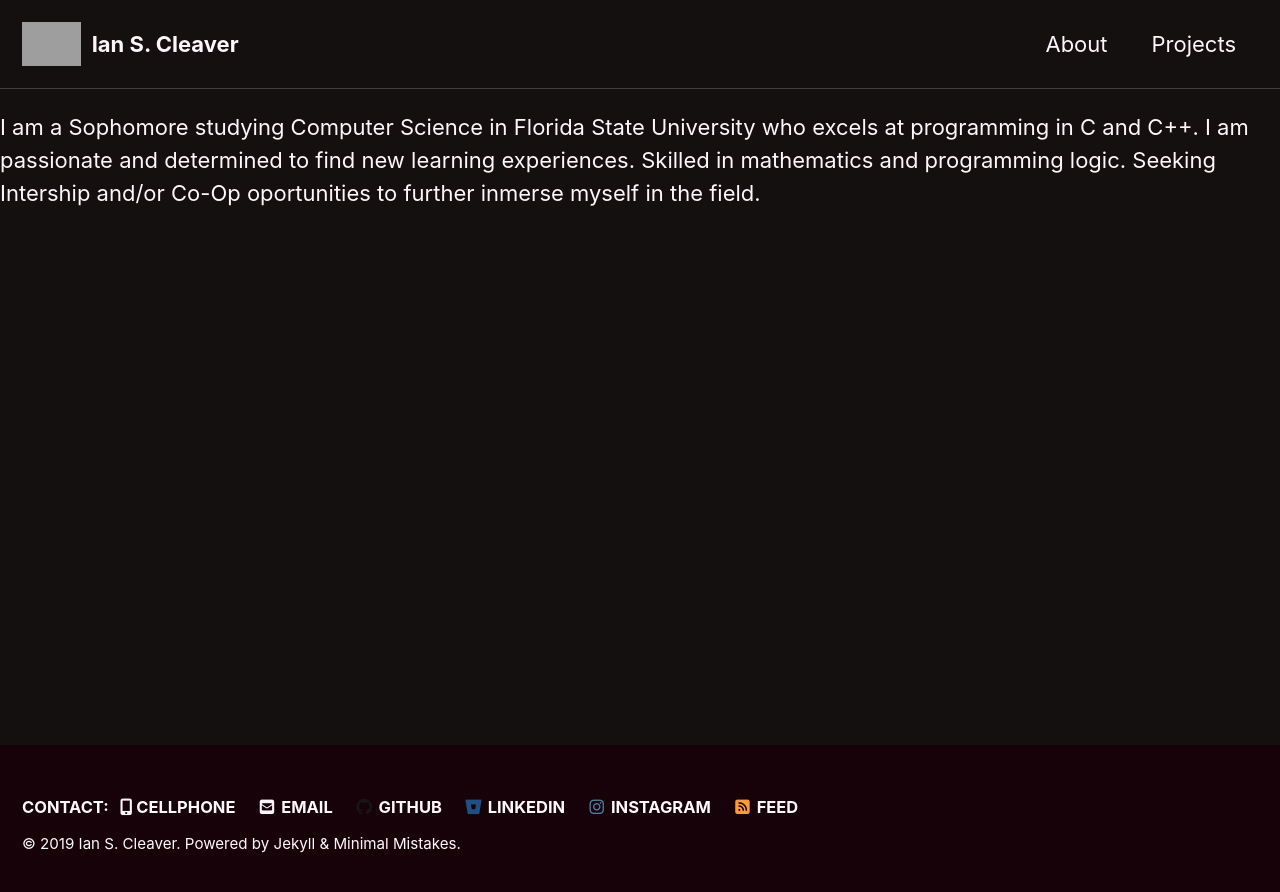
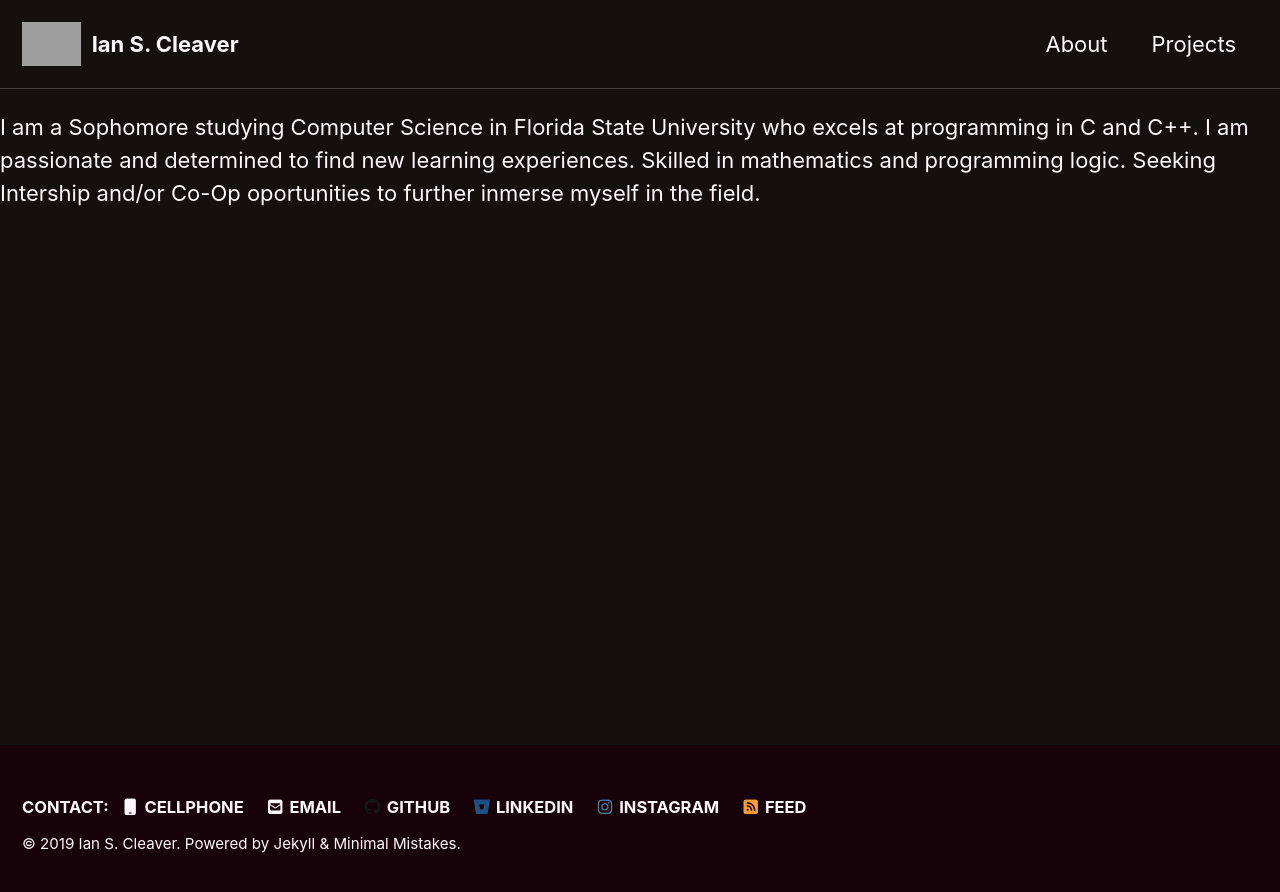
Before and after one commit to IanCleaver/IanCleaver.github.io, a Jekyll site: the page built from about.md, in a window 1280 px wide. Shown: the top 892 px of the page. Built offline with Jekyll 4.4.1, drawn with Linux system fonts in a browser that asks for light colours; cached includes are drawn as plain includes; nearby versions of some CDN libraries; our own code applies the rules of GitHub Pages for plain Markdown files; grey boxes are pictures that could not be loaded.

Commit message:
Update _config.yml

```diff
--- a/_config.yml
+++ b/_config.yml
@@ -117,7 +117,7 @@
       icon: "fas fa-fw fa-envelope-square"
       url: mailto:ianscott0822@gmail.com
     - label: "LinkedIn"
-      icon: "fas fa-fw fa-link"
+      icon: "fas fa-fw fa-linkedin-square"
       url: "https://linkedin.com/in/ian-cleaver"
     - label: "Twitter"
       icon: "fab fa-fw fa-twitter-square"
@@ -136,7 +136,7 @@
 footer:
   links:
     - label: "Cellphone"
-      icon: "fa fa-mobile"
+      icon: "fas fa-fw fa-mobile"
       url: "(321) 499-0817"
     - label: "Email"
       icon: "fas fa-fw fa-envelope-square"
```
